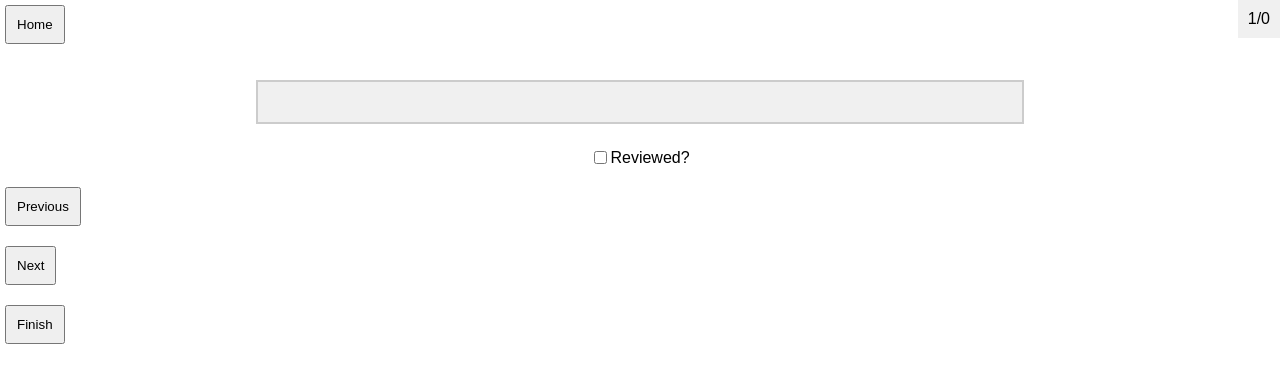
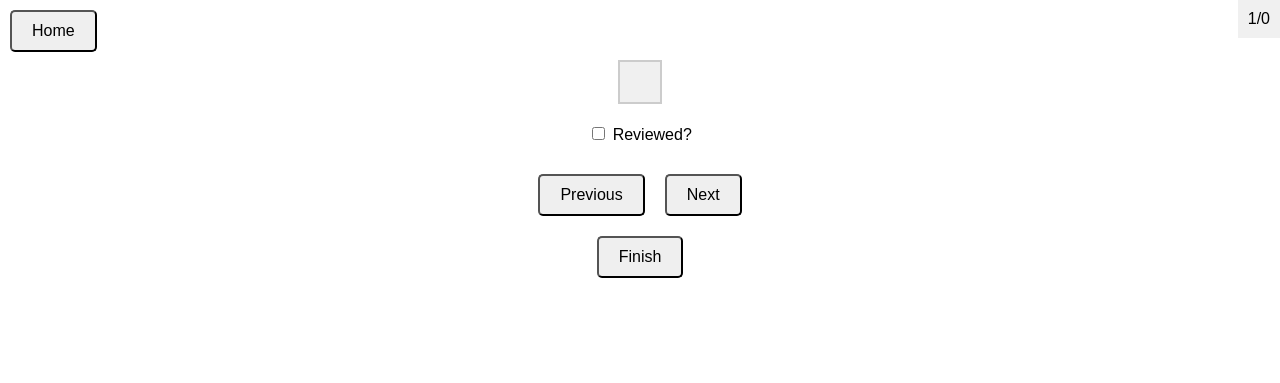
Before and after one commit to zakhij/WDILT, a FastAPI app: template templates/review.html in a window 1280 px wide. Shown: the top 383 px of the page. Run offline with FastAPI, Linux system fonts and the light colour scheme; the template is opened without the code that fills it: most values are stand-ins (such as "Sample title", 1, 10 or a date in 2020).

Commit message:
Updated review CSS, add photos for readme

```diff
--- a/app/models.py
+++ b/app/models.py
@@ -19,7 +19,7 @@
     """
     # Hardcoded constants
     SCALE1_INIT = 3
-    SCALE2 = 4
+    SCALE2 = 2
     REVIEW_COUNTER_COL = 1
     LAST_REVIEW_DATE_COL = 2
     def __init__(self, tidbit_data: TidbitData):
--- a/static/review_styles.css
+++ b/static/review_styles.css
@@ -1,17 +1,17 @@
 body {
     font-family: Arial, sans-serif;
+    display: flex;
+    flex-direction: column;
+    align-items: center;
     margin: 0;
     padding: 0;
 }
 
-
 #tidbitContainer {
     text-align: center;
-    margin: 24px;
-    margin-top: 10vh;
-    margin-left: auto;  /* Center the block horizontally */
-    margin-right: auto;
-    max-width: 60%;     /* Adjust the width as needed */
+    margin-bottom: 20px;
+    margin-top: 60px;
+    max-width: 60%;
     padding: 20px;
     word-wrap: break-word; /* Ensure long words don't overflow */
     box-sizing: border-box;
@@ -20,27 +20,39 @@
     background-color: #f0f0f0; /* Add a slightly grey background color */
 }
 
-#previousButton, #nextButton {
+.review-checkbox {
+    margin-bottom: 20px;
+}
+
+.button-container {
     display: flex;
-    flex-direction: row;
-    justify-content: center; /* Center the buttons vertically */
-    margin-top: 20px; /* Add spacing between the buttons and the container */
+    flex-direction: column;
+    align-items: center;
+}
+
+.button-container #previousButton, .button-container #nextButton {
+    order: 1;
+}
+
+.button-container #finishButton {
+    order: 2;
+    margin-top: 10px;
 }
 
 
-
-#finishButton {
+.buttons-row {
     display: flex;
     flex-direction: row;
     justify-content: center;
-    margin-top: 20px; /* Add margin to move the Finish button downwards */
 }
 
-.review-checkbox {
-    display: flex;
-    justify-content: center;
-    align-items: center;
-  }
+.button-container button {
+    margin: 10px;
+    padding: 10px 20px;
+    font-size: 16px; /* Increase the font size */
+    border-radius: 5px; /* Optional: rounded corners for the button */
+    cursor: pointer; /* Changes the cursor to indicate it's clickable */
+}
 
 #indexDisplay {
     position: fixed;
@@ -55,10 +67,3 @@
     top: 0;
     left: 0;
 }
-
-
-button {
-    margin: 5px;
-    padding: 10px;
-    /* Button styling */
-}
--- a/templates/review.html
+++ b/templates/review.html
@@ -13,8 +13,10 @@
         </div>
 
     <div class="button-container">
-        <button id="previousButton">Previous</button>
-        <button id="nextButton">Next</button>
+        <div class="buttons-row"> <!-- New div for the row -->
+            <button id="previousButton">Previous</button>
+            <button id="nextButton">Next</button>
+        </div>
         <button id="finishButton">Finish</button>
         <button id="homeButton">Home</button>
     </div>
```
Also changed, not shown: images/wdilt_home_page.png (added), images/wdilt_new_tidbits.png (added), images/wdilt_review.png (added).
